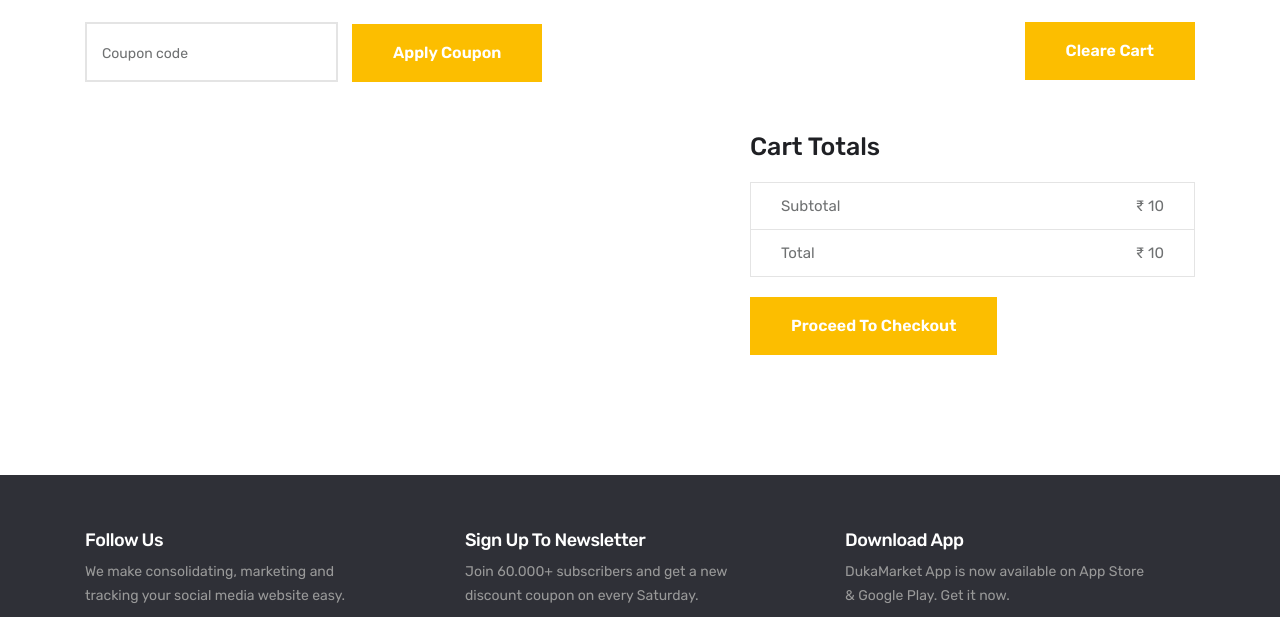
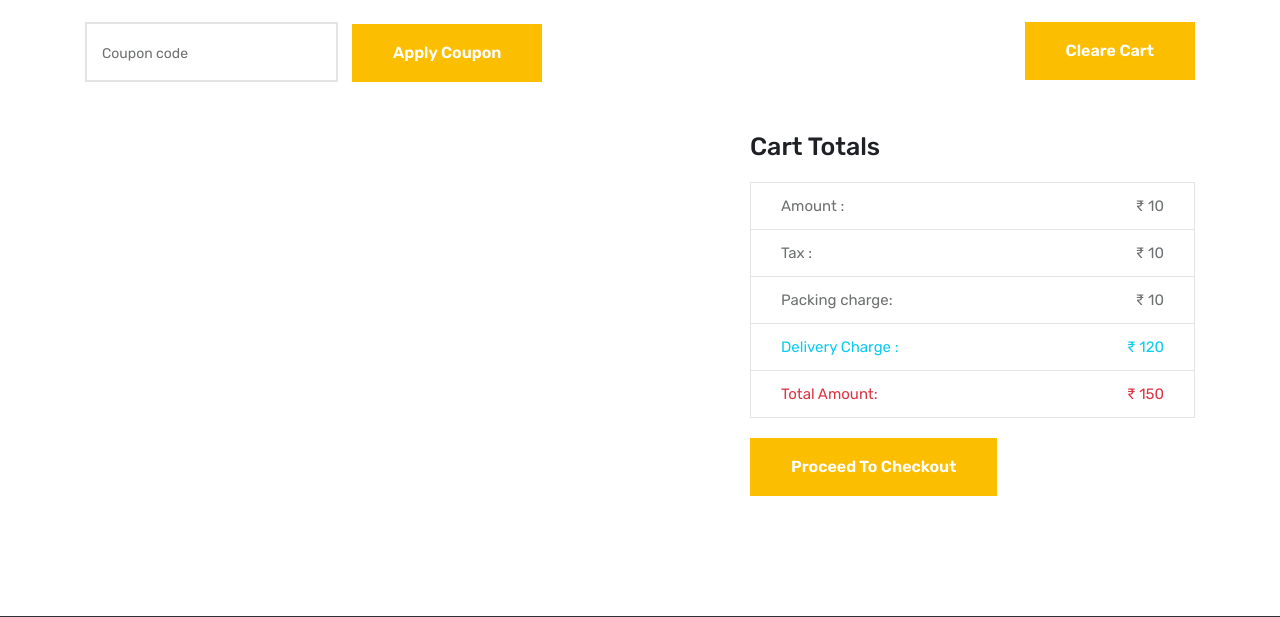
Before and after one commit to krunalmaru/ecommerced, a Django app: template Ecommerce/templates/cart/cart.html in a window 1280 px wide. Shown: the part 817-1434 px from the top of the page. Run offline with Django 4.2, Linux system fonts and the light colour scheme; the template is opened without the code that fills it: most values are stand-ins (such as "Sample title", 1, 10 or a date in 2020); some libraries are stand-ins or nearby versions; some web fonts are replaced.

Commit message:
cart total add

```diff
--- a/Ecommerce/templates/cart/cart.html
+++ b/Ecommerce/templates/cart/cart.html
@@ -85,7 +85,7 @@
                           <div class="col-12">
                                 <div class="coupon-all">
                                    <div class="coupon">
-                                      <input id="coupon_code" class="input-text" name="coupon_code" value="" placeholder="Coupon code" type="text">
+                                      <input id="coupon_code" class="input-text" name="coupon_code"  placeholder="Coupon code" type="text">
                                       <button class="tp-btn-h1" name="apply_coupon" type="submit">Apply
                                             coupon</button>
                                    </div>
@@ -100,8 +100,19 @@
                                 <div class="cart-page-total">
                                    <h2>Cart totals</h2>
                                    <ul class="mb-20">
-                                      <li>Subtotal <span>₹ {{cart_total_amount}}</span></li>
-                                      <li>Total <span>₹ {{value.cart_total_amount}}</span></li>
+                                      <li>Amount :<span>₹ {{cart_total_amount}}</span></li>
+                                      <li>Tax :<span>₹ {{tax}}</span></li>
+                                      <li>Packing charge: <span>₹ {{packing_cost}}</span></li>
+                                      {% if cart_total_amount == 0 %}
+                                      <li class="text-info">Delivery Charge :<span class="text-info"> ₹ 0.0</span></li>
+                                      <li class="text-danger">Total Amount: <span class="text-danger">₹ {{cart_total_amount|add:tax|add:packing_cost}}</span></li>
+                                      {% elif cart_total_amount > 500 %}
+                                      <li class="text-info">Delivery Charge :<span class="text-info">Free</span></li>
+                                      <li class="text-danger">Total Amount: <span class="text-danger">₹ {{cart_total_amount|add:tax|add:packing_cost}}</span></li>
+                                      {% else %}
+                                      <li class="text-info">Delivery Charge :<span class="text-info">₹ 120</span></li>
+                                      <li class="text-danger">Total Amount: <span class="text-danger">₹ {{cart_total_amount|add:tax|add:packing_cost|add:120}}</span></li>
+                                      {% endif %}
                                    </ul>
                                    <a class="tp-btn-h1" href="checkout.html">Proceed to checkout</a>
                                 </div>
```
